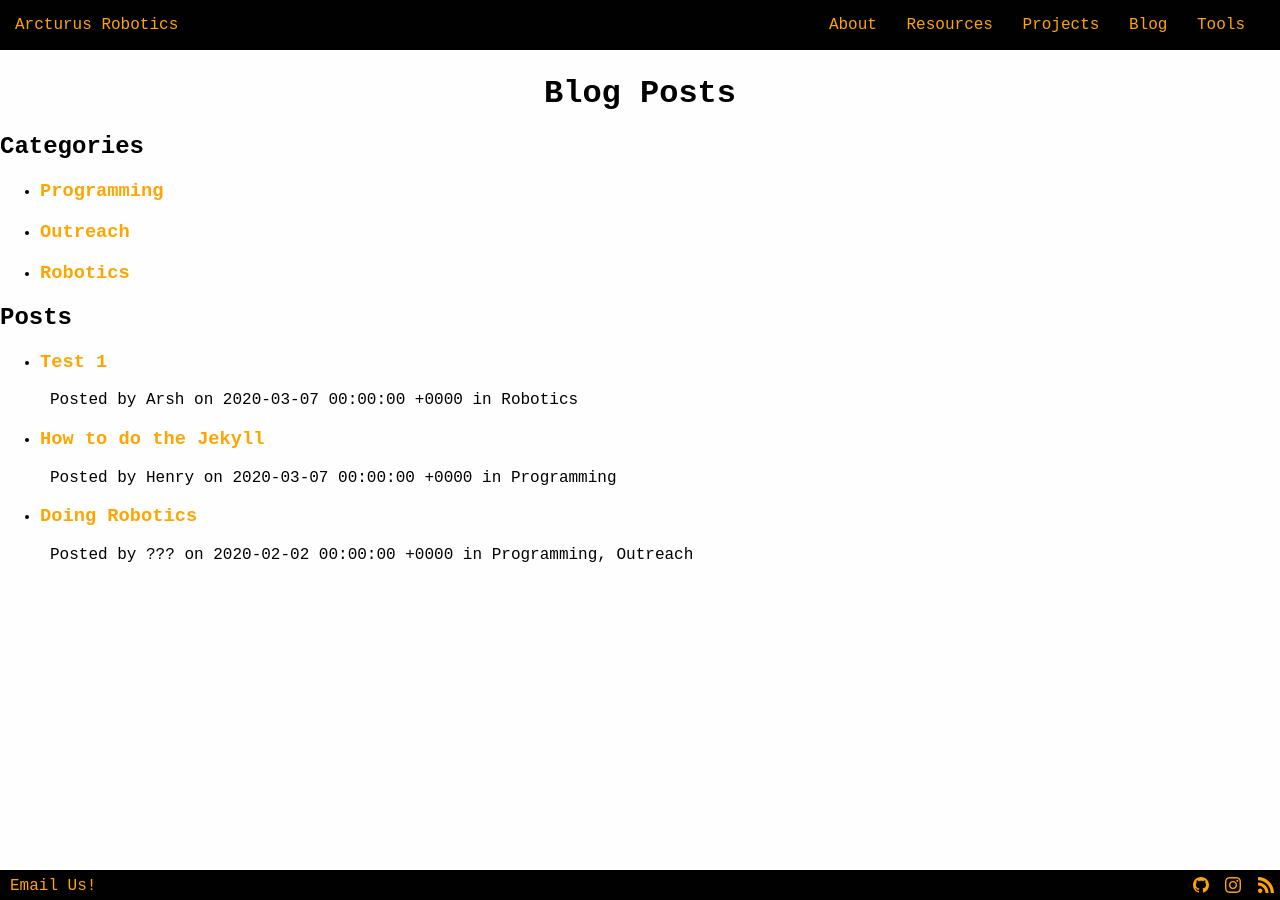
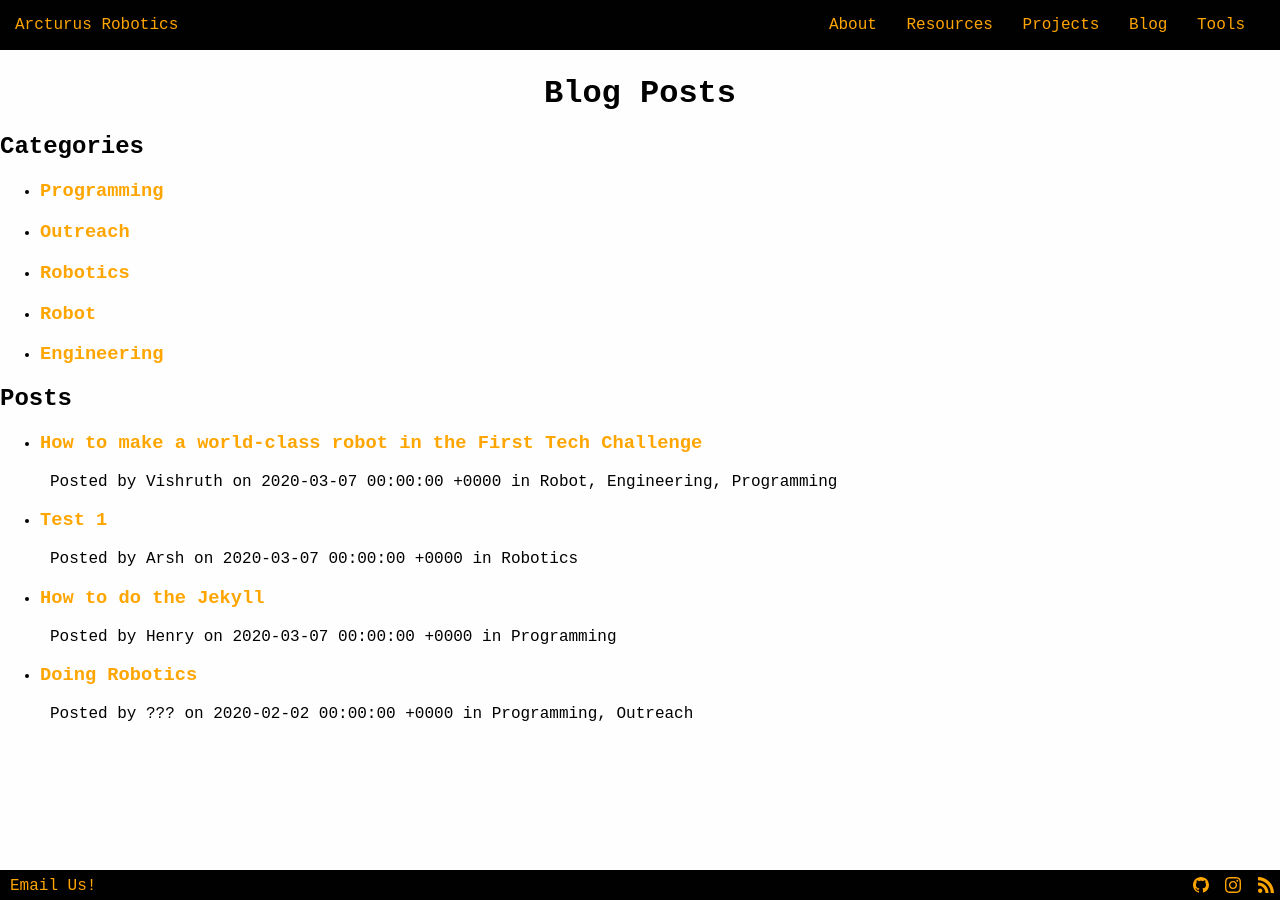
Before and after one commit to arcturus-robotics/arcturusrobotics.com, a Jekyll site: the page built from blog.html, in a window 1280 px wide. Built offline with Jekyll 4.4.1, drawn with Linux system fonts in a browser that asks for light colours; part of the change alters nothing that is shown.

Commit message:
thank you for coming to the first bi-daily blogger cult meeting

```diff
--- /dev/null
+++ b/_posts/2020-03-07-world-class-robot.md
@@ -0,0 +1,11 @@
+---
+layout: post
+title: "How to make a world-class robot in the First Tech Challenge"
+author: Vishruth
+categories: [Robot, Engineering, Programming]
+---
+After the challenge is released for the first four weeks should focus on research and brainstorming. For the research have the entire team look at the pros and cons of different wheelbases and different mechanisms. The brainstorming should be on the wheelbase, main mechanism (the part that gets the points for that main object), and side mechanism (smaller missions like autonomous parts, phone cases, and battery holder). Put this brainstorming in 3 different lists. The first list should be wheelbases, the second should be the main mechanism, and the third should be the side mechanism.
+	 By the beginning of October, the research and brainstorming should be done. For the first week of October, the selections of what should be on the robot should happen. For the rest of the month, the building team should start CADing. The coding team should start coding the wheelbase. When the CADing is done the parts should be ordered. While the parts are being shipped the team can practice and do tryouts for driving.
+	When the parts arrive the building team should start with the wheelbase. Then go onto the main mechanism. Finally, go onto the side mechanisms. When the wheelbase is done the coding team should start altering the code so it works with the base. After this, the build team should add other mechanisms to the base. Now the code team should make sure the robot works.
+	This should be done by the first or second week of December. Know the coding team should start coding autonomous. The building team should assist by doing maintenance of the robot and resetting the field. This should be done through winter break.
+	The rest of the time should be driver practice and slight alterations to the code. If everything was done right your robot will be a world-class robot in First Tech Challenge.
```
Also changed, not shown: _posts/2020-03-07-how-to-do-the-jekyll.md (line endings or trailing spaces).
